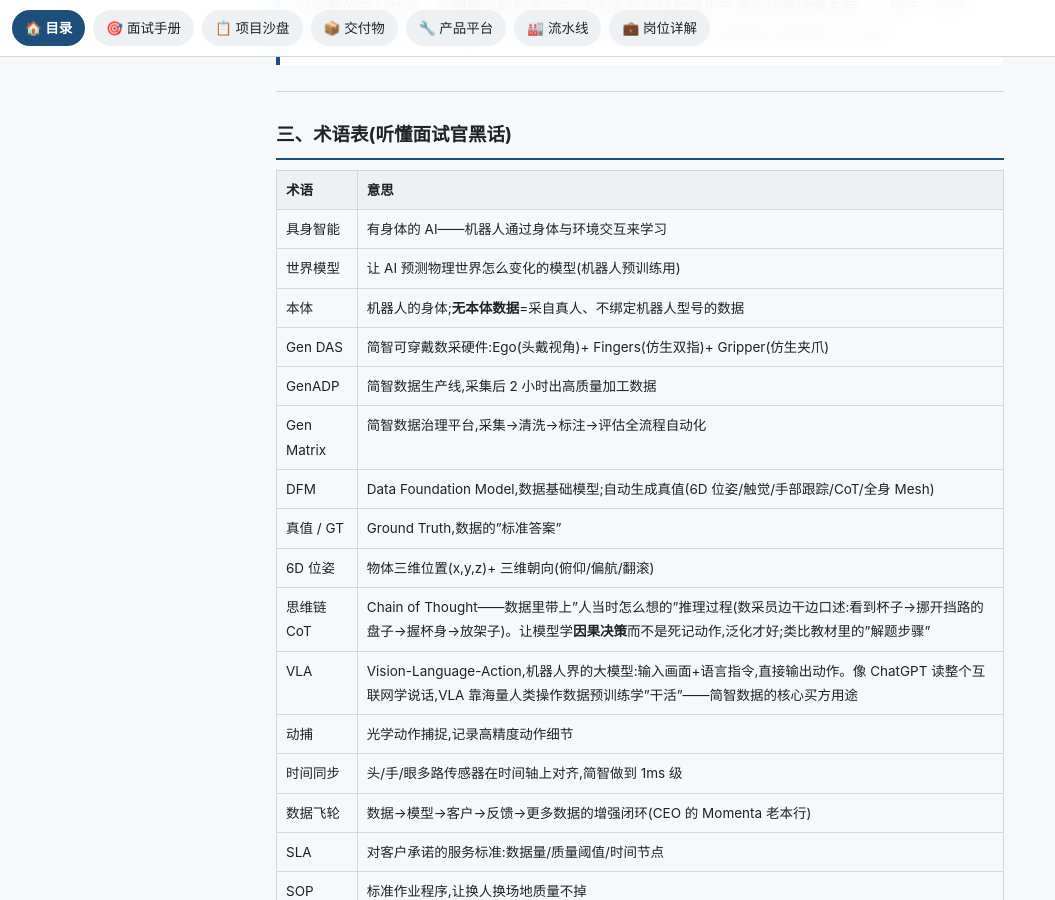
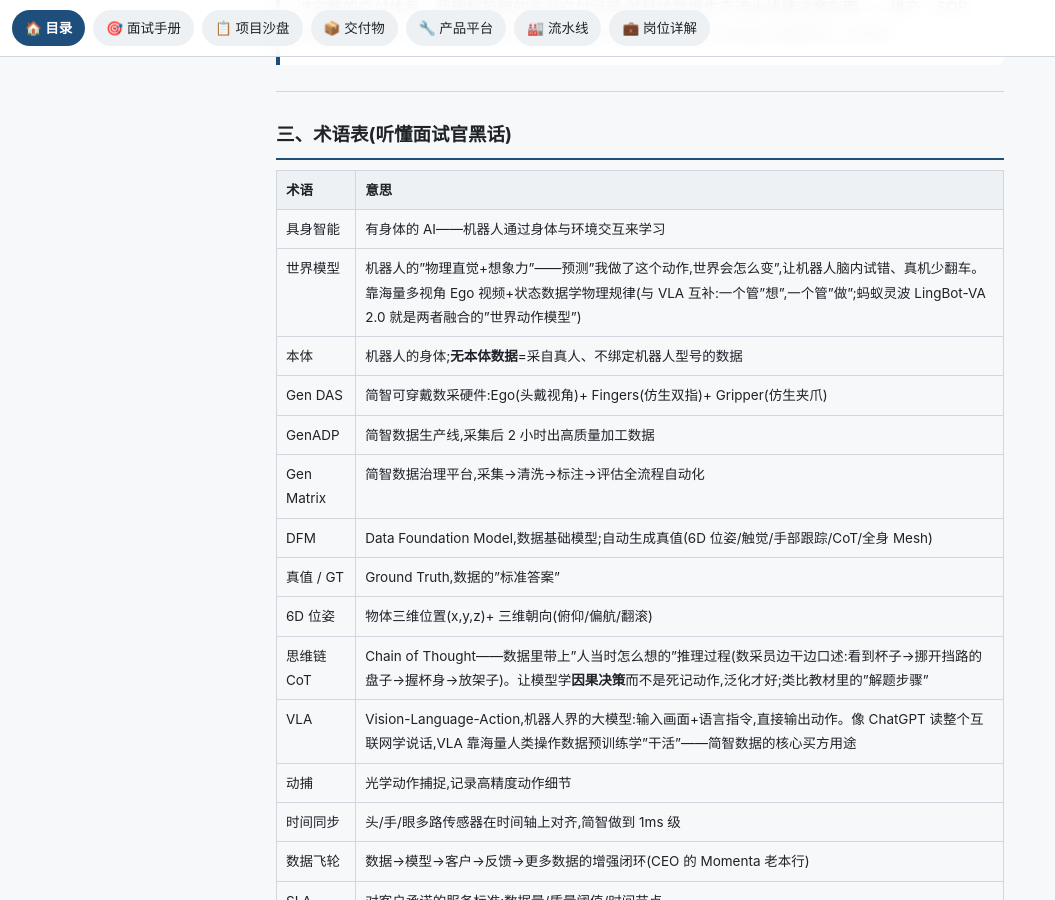
Before and after one commit to tengfeizhao1219/job-prep, a Jekyll site: the page built from 简智机器人/05-面试准备手册.md, in a window 1280 px wide and 900 px high, scrolled down 718 px. Shown: the whole window, without its empty margins (0-1055 px from the left). Built offline with Jekyll 4.4.1, drawn with Linux system fonts in a browser that asks for light colours.

Commit message:
05面试手册:世界模型术语白话展开(物理直觉/脑内试错/与VLA互补)

```diff
--- a/简智机器人/05-面试准备手册.md
+++ b/简智机器人/05-面试准备手册.md
@@ -26,7 +26,7 @@ title: 05 · 面试准备手册
 | 术语 | 意思 |
 |---|---|
 | 具身智能 | 有身体的 AI——机器人通过身体与环境交互来学习 |
-| 世界模型 | 让 AI 预测物理世界怎么变化的模型(机器人预训练用) |
+| 世界模型 | 机器人的"物理直觉+想象力"——预测"我做了这个动作,世界会怎么变",让机器人脑内试错、真机少翻车。靠海量多视角 Ego 视频+状态数据学物理规律(与 VLA 互补:一个管"想",一个管"做";蚂蚁灵波 LingBot-VA 2.0 就是两者融合的"世界动作模型") |
 | 本体 | 机器人的身体;**无本体数据**=采自真人、不绑定机器人型号的数据 |
 | Gen DAS | 简智可穿戴数采硬件:Ego(头戴视角)+ Fingers(仿生双指)+ Gripper(仿生夹爪) |
 | GenADP | 简智数据生产线,采集后 2 小时出高质量加工数据 |
```
